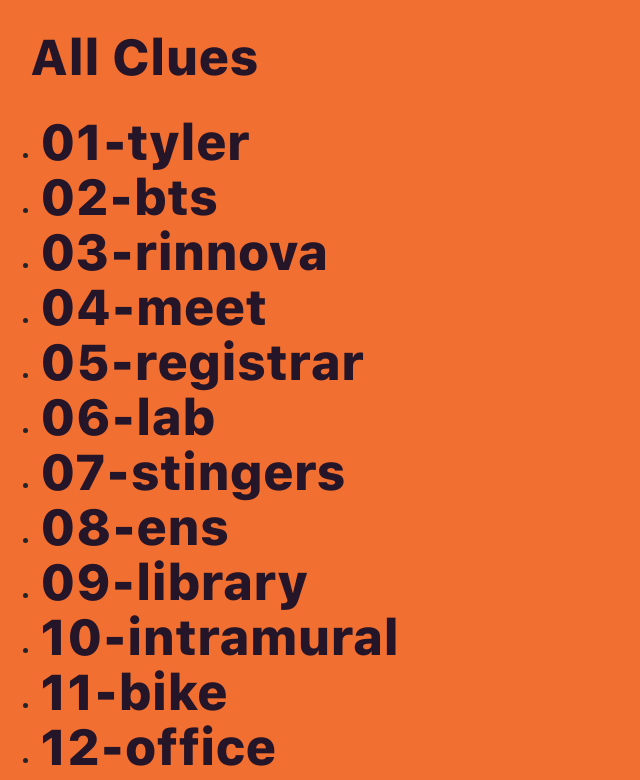
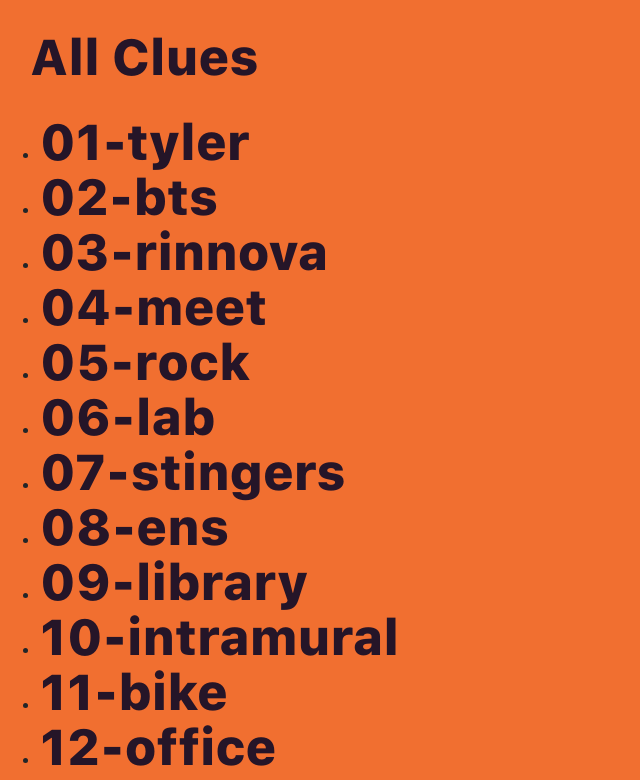
Before and after one commit to allinson-jake/mywebsite, a plain HTML site: page sga/secret.html in a window 1280 px wide. Shown: the top 780 px of the page, without its empty margins (0-640 px from the left). Drawn offline with nearby package versions, Linux system fonts and the light colour scheme.

Commit message:
fixes 05-rock in secret.html

```diff
--- a/sga/secret.html
+++ b/sga/secret.html
@@ -19,7 +19,7 @@
           <li><a href="02-bts.html" class="purple-med">02-bts</a></li>
           <li><a href="03-rinnova.html" class="purple-med">03-rinnova</a></li>
           <li><a href="04-meet.html" class="purple-med">04-meet</a></li>
-          <li><a href="05-rock.html" class="purple-med">05-registrar</a></li>
+          <li><a href="05-rock.html" class="purple-med">05-rock</a></li>
           <li><a href="06-lab.html" class="purple-med">06-lab</a></li>
           <li><a href="07-stingers.html" class="purple-med">07-stingers</a></li>
           <li><a href="08-ens.html" class="purple-med">08-ens</a></li>
```
